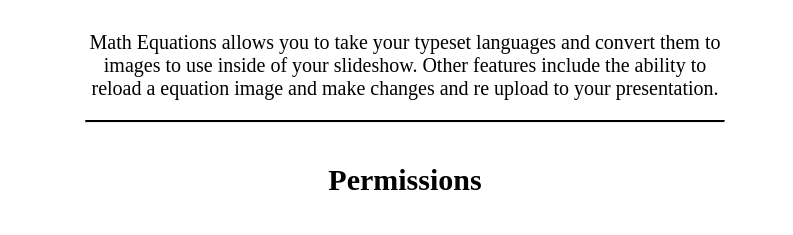
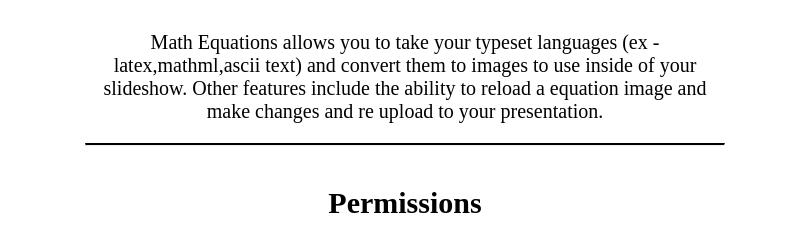
Before and after one commit to brendena/MathEquationsWebsite, a plain HTML site: page googleSlideDescription.html in a window 1280 px wide. Shown: the part 551-786 px from the top of the page, without its empty margins (243-1036 px from the left). Drawn offline with Linux system fonts and the light colour scheme.

Commit message:
fixed errors

```diff
--- a/googleSlideDescription.html
+++ b/googleSlideDescription.html
@@ -47,7 +47,7 @@
     <div id="textContainer">
         <h2>What does it do</h2>
         <p>
-            Math Equations allows you to take your typeset languages and convert them to images to use inside of your slideshow.  Other features include the ability to reload a equation image and make changes and re upload to your presentation.
+            Math Equations allows you to take your typeset languages (ex - latex,mathml,ascii text) and convert them to images to use inside of your slideshow.  Other features include the ability to reload a equation image and make changes and re upload to your presentation.
         </p>
         <hr>
         <h2>Permissions</h2>
```
